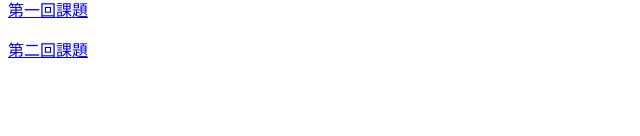
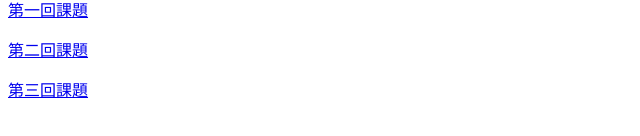
Before and after one commit to jun4869/jun4869.github.io, a plain HTML site: page index.html in a window 1280 px wide. Shown: the part 172-308 px from the top of the page, without its empty margins (0-640 px from the left). Drawn offline with Linux system fonts and the light colour scheme.

Commit message:
Update index.html

```diff
--- a/index.html
+++ b/index.html
@@ -12,5 +12,6 @@
   <p><a href="practice">練習</a></p>
   <p><a href="lesson1/index.html">第一回課題</a></p>
   <p><a href="Task1/index.html">第二回課題</a></p>
+  <P><a href="Task2/index.html">第三回課題</a></P>
 </body>
 </html>
```
